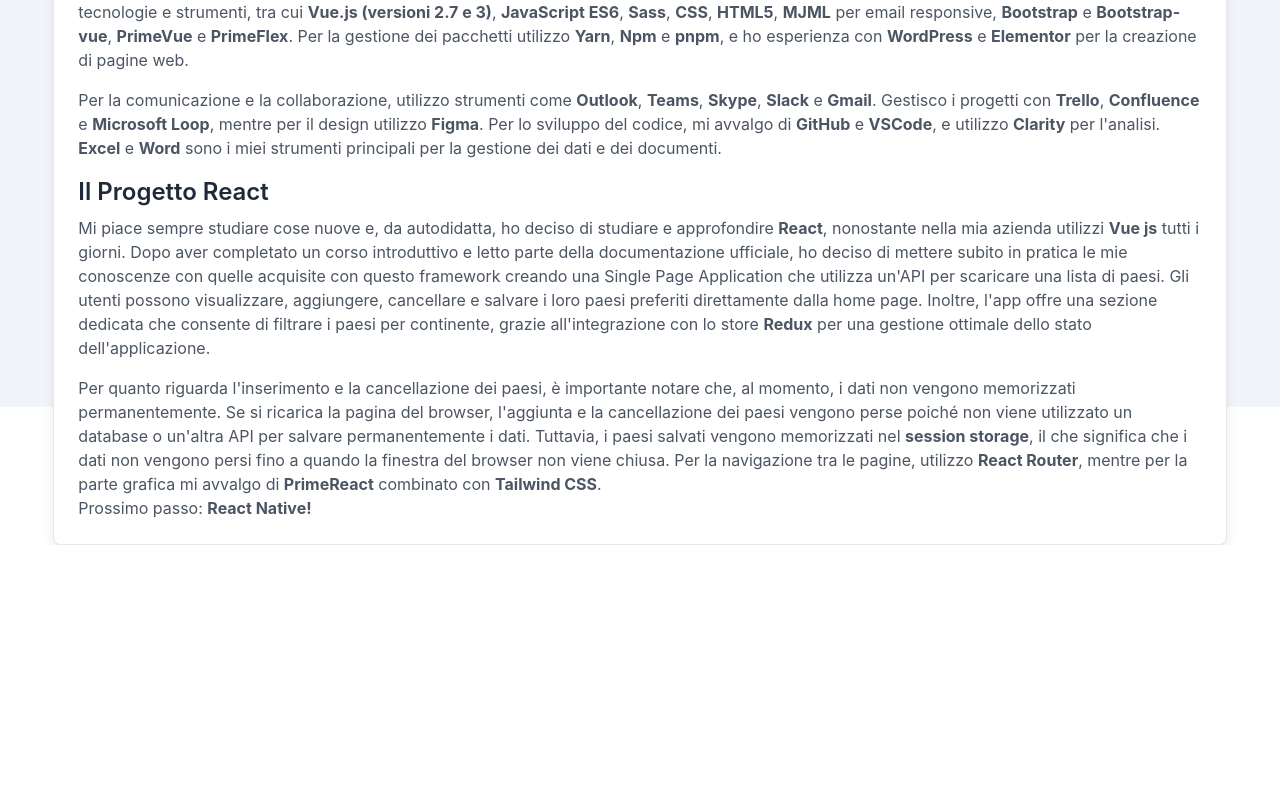
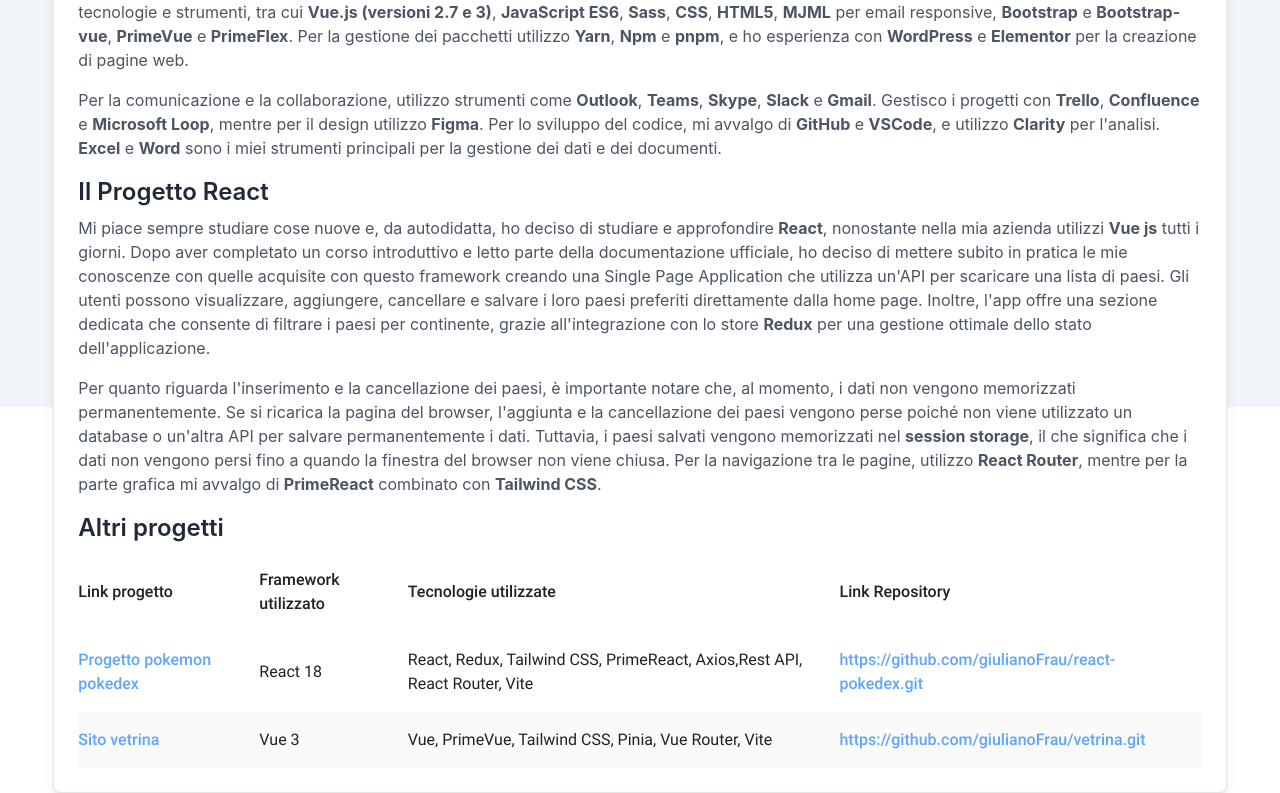
Before and after one commit to giulianoFrau/react-approach, a React (Vite) app: page /about in a window 1280 px wide. Shown: the part 473-1266 px from the top of the page. Before the commit the page ends 1018 px from the top, so only its background shows below. Built offline with nearby package versions, Linux system fonts and the light colour scheme.

Commit message:
feat: modificata pagina about

```diff
--- a/src/components/AppAbout.jsx
+++ b/src/components/AppAbout.jsx
@@ -1,8 +1,7 @@
-import { Avatar } from 'primereact/avatar';
-
+import { Avatar } from "primereact/avatar";
+import AppProject from "./AppProject";
 const AppAbout = () => {
   return (
-
     <div className="w-11/12 m-auto my-10 p-6 bg-white border border-gray-200 shadow-lg rounded-lg ">
       <div className="text-center mb-6">
         <Avatar
@@ -14,25 +13,69 @@ const AppAbout = () => {
       </div>
       <h3 className="text-2xl font-semibold text-gray-800 mb-2">Chi sono</h3>
       <p className="text-gray-600 mb-4">
-        Lavoro come Frontend Developer da più di 3 anni. Durante la mia carriera, ho avuto l'opportunità di partecipare attivamente a tutte le fasi della progettazione e dello sviluppo dei progetti aziendali. Mi occupo della creazione di Landing Pages orientate alla Lead Generation, della progettazione di rubriche personali e applicativi CRUD in generale. Inoltre, ho contribuito allo sviluppo e alla manutenzione dell'intranet aziendale, un sistema complesso che gestisce le risorse umane, le richieste di ferie e permessi, e altre funzionalità cruciali per il funzionamento quotidiano dell'azienda.
+        Lavoro come Frontend Developer da più di 3 anni. Durante la mia
+        carriera, ho avuto l'opportunità di partecipare attivamente a tutte le
+        fasi della progettazione e dello sviluppo dei progetti aziendali. Mi
+        occupo della creazione di Landing Pages orientate alla Lead Generation,
+        della progettazione di rubriche personali e applicativi CRUD in
+        generale. Inoltre, ho contribuito allo sviluppo e alla manutenzione
+        dell'intranet aziendale, un sistema complesso che gestisce le risorse
+        umane, le richieste di ferie e permessi, e altre funzionalità cruciali
+        per il funzionamento quotidiano dell'azienda.
       </p>
       <p className="text-gray-600 mb-4">
-        Il mio obiettivo è garantire un'ottima esperienza utente (UX) e un'interfaccia utente (UI) efficace e coinvolgente. Utilizzo una vasta gamma di tecnologie e strumenti, tra cui <b>Vue.js (versioni 2.7 e 3)</b>, <b>JavaScript ES6</b>, <b>Sass</b>, <b>CSS</b>, <b>HTML5</b>, <b>MJML</b> per email responsive, <b>Bootstrap</b> e <b>Bootstrap-vue</b>, <b>PrimeVue</b> e <b>PrimeFlex</b>. Per la gestione  dei pacchetti utilizzo <b>Yarn</b>, <b>Npm</b> e <b>pnpm</b>, e ho esperienza con <b>WordPress</b> e <b>Elementor</b> per la creazione di pagine web.
+        Il mio obiettivo è garantire un'ottima esperienza utente (UX) e
+        un'interfaccia utente (UI) efficace e coinvolgente. Utilizzo una vasta
+        gamma di tecnologie e strumenti, tra cui{" "}
+        <b>Vue.js (versioni 2.7 e 3)</b>, <b>JavaScript ES6</b>, <b>Sass</b>,{" "}
+        <b>CSS</b>, <b>HTML5</b>, <b>MJML</b> per email responsive,{" "}
+        <b>Bootstrap</b> e <b>Bootstrap-vue</b>, <b>PrimeVue</b> e{" "}
+        <b>PrimeFlex</b>. Per la gestione dei pacchetti utilizzo <b>Yarn</b>,{" "}
+        <b>Npm</b> e <b>pnpm</b>, e ho esperienza con <b>WordPress</b> e{" "}
+        <b>Elementor</b> per la creazione di pagine web.
       </p>
       <p className="text-gray-600 mb-4">
-        Per la comunicazione e la collaborazione, utilizzo strumenti come <b>Outlook</b>, <b>Teams</b>, <b>Skype</b>, <b>Slack</b> e <b>Gmail</b>. Gestisco i progetti con <b>Trello</b>, <b>Confluence</b> e <b>Microsoft Loop</b>, mentre per il design utilizzo <b>Figma</b>. Per lo sviluppo del codice, mi avvalgo di <b>GitHub</b> e <b>VSCode</b>, e utilizzo <b>Clarity</b> per l'analisi. <b>Excel</b> e <b>Word</b> sono i miei strumenti principali per la gestione dei dati e dei documenti.
+        Per la comunicazione e la collaborazione, utilizzo strumenti come{" "}
+        <b>Outlook</b>, <b>Teams</b>, <b>Skype</b>, <b>Slack</b> e <b>Gmail</b>.
+        Gestisco i progetti con <b>Trello</b>, <b>Confluence</b> e{" "}
+        <b>Microsoft Loop</b>, mentre per il design utilizzo <b>Figma</b>. Per
+        lo sviluppo del codice, mi avvalgo di <b>GitHub</b> e <b>VSCode</b>, e
+        utilizzo <b>Clarity</b> per l'analisi. <b>Excel</b> e <b>Word</b> sono i
+        miei strumenti principali per la gestione dei dati e dei documenti.
       </p>
-      <h3 className="text-2xl font-semibold text-gray-800 mb-2">Il Progetto React</h3>
+      <h3 className="text-2xl font-semibold text-gray-800 mb-2">
+        Il Progetto React
+      </h3>
       <p className="text-gray-600 mb-4">
-      Mi piace sempre studiare cose nuove e, da autodidatta, ho deciso di studiare e approfondire <b>React</b>, nonostante nella mia azienda utilizzi <b>Vue js</b> tutti i giorni. Dopo aver completato un corso introduttivo e letto parte della documentazione ufficiale, ho deciso di mettere subito in pratica le mie conoscenze con quelle acquisite con questo framework creando una Single Page Application che utilizza un'API per scaricare una lista di paesi. Gli utenti possono visualizzare, aggiungere, cancellare e salvare i loro paesi preferiti direttamente dalla home page. Inoltre, l'app offre una sezione dedicata che consente di filtrare i paesi per continente, grazie all'integrazione con lo store <b>Redux</b> per una gestione ottimale dello stato dell'applicazione.
+        Mi piace sempre studiare cose nuove e, da autodidatta, ho deciso di
+        studiare e approfondire <b>React</b>, nonostante nella mia azienda
+        utilizzi <b>Vue js</b> tutti i giorni. Dopo aver completato un corso
+        introduttivo e letto parte della documentazione ufficiale, ho deciso di
+        mettere subito in pratica le mie conoscenze con quelle acquisite con
+        questo framework creando una Single Page Application che utilizza un'API
+        per scaricare una lista di paesi. Gli utenti possono visualizzare,
+        aggiungere, cancellare e salvare i loro paesi preferiti direttamente
+        dalla home page. Inoltre, l'app offre una sezione dedicata che consente
+        di filtrare i paesi per continente, grazie all'integrazione con lo store{" "}
+        <b>Redux</b> per una gestione ottimale dello stato dell'applicazione.
+      </p>
+      <p className="text-gray-600 mb-4">
+        Per quanto riguarda l'inserimento e la cancellazione dei paesi, è
+        importante notare che, al momento, i dati non vengono memorizzati
+        permanentemente. Se si ricarica la pagina del browser, l'aggiunta e la
+        cancellazione dei paesi vengono perse poiché non viene utilizzato un
+        database o un'altra API per salvare permanentemente i dati. Tuttavia, i
+        paesi salvati vengono memorizzati nel <b>session storage</b>, il che
+        significa che i dati non vengono persi fino a quando la finestra del
+        browser non viene chiusa. Per la navigazione tra le pagine, utilizzo{" "}
+        <b>React Router</b>, mentre per la parte grafica mi avvalgo di{" "}
+        <b>PrimeReact</b> combinato con <b>Tailwind CSS</b>.
+      </p>
+      <h3 className="text-2xl font-semibold text-gray-800 mb-2">
+        Altri progetti
+      </h3>
 
-      </p>
-      <p className="text-gray-600">
-
-Per quanto riguarda l'inserimento e la cancellazione dei paesi, è importante notare che, al momento, i dati non vengono memorizzati permanentemente. Se si ricarica la pagina del browser, l'aggiunta e la cancellazione dei paesi vengono perse poiché non viene utilizzato un database o un'altra API per salvare permanentemente i dati. Tuttavia, i paesi salvati vengono memorizzati nel <b>session storage</b>, il che significa che i dati non vengono persi fino a quando la finestra del browser non viene chiusa.
-Per la navigazione tra le pagine, utilizzo <b>React Router</b>, mentre per la parte grafica mi avvalgo di <b>PrimeReact</b> combinato con <b>Tailwind CSS</b>.<br></br> Prossimo passo: <b>React Native!</b>
-
-      </p>
+      <AppProject />
     </div>
   );
 };
--- /dev/null
+++ b/src/components/AppProject.jsx
@@ -0,0 +1,39 @@
+import { DataTable } from "primereact/datatable";
+import { Column } from "primereact/column";
+import { projects } from "../options/projects.js";
+
+const AppProject = () => {
+  return (
+    <div className="card">
+      <DataTable
+        value={projects}
+        stripedRows
+        tableStyle={{ minWidth: "50rem" }}
+        className="p-0"
+      >
+        <Column
+          field="progetto"
+          header="Link progetto"
+          body={(rowData) => (
+            <a href={rowData.link_progetto} target="_blank">
+              {rowData.progetto}
+            </a>
+          )}
+        ></Column>
+        <Column field="framework" header="Framework utilizzato"></Column>
+        <Column field="tecnologie" header="Tecnologie utilizzate"></Column>
+        <Column
+          field="link_repo"
+          header="Link Repository"
+          body={(rowData) => (
+            <a href={rowData.link_repo} target="_blank">
+              {rowData.link_repo}
+            </a>
+          )}
+        ></Column>
+      </DataTable>
+    </div>
+  );
+};
+
+export default AppProject;
--- a/src/index.css
+++ b/src/index.css
@@ -15,23 +15,29 @@
   -moz-osx-font-smoothing: grayscale;
 }
 
-html, body {
+html,
+body {
   background-color: #f1f5f9;
   height: 110vh;
 }
 
 .p-radiobutton-box {
-  border: 1px solid #60A5FA;
+  border: 1px solid #60a5fa;
 }
 
 a {
   font-weight: 500;
-  color: #60A5FA;
+  color: #60a5fa;
   text-decoration: inherit;
 }
 
 a:hover {
-  color: #60A5FA;
+  color: #60a5fa;
+}
+
+th,
+td {
+  padding-left: 0;
 }
 
 h1 {
@@ -43,7 +49,7 @@ h1 {
 }
 
 button:hover {
-  background-color: #60A5FA;
+  background-color: #60a5fa;
 }
 
 button:focus,
@@ -71,9 +77,9 @@ button:focus-visible {
 }
 
 .paginator .p-paginator .p-paginator-page.p-highlight {
-  background-color: #60A5FA;
+  background-color: #60a5fa;
   color: #ffffff;
-  border-color: #60A5FA;
+  border-color: #60a5fa;
 }
 
 .paginator .p-paginator .p-paginator-page:hover {
--- /dev/null
+++ b/src/options/projects.js
@@ -0,0 +1,17 @@
+export const projects = [
+  {
+    progetto: "Progetto pokemon pokedex",
+    link_progetto: "https://react-pokedex-zeta-three.vercel.app/",
+    framework: "React 18",
+    tecnologie:
+      "React, Redux, Tailwind CSS, PrimeReact, Axios,Rest API, React Router, Vite",
+    link_repo: "https://github.com/giulianoFrau/react-pokedex.git",
+  },
+  {
+    progetto: "Sito vetrina",
+    link_progetto: "https://sitovetrina.vercel.app/#/homePage",
+    framework: "Vue 3",
+    tecnologie: "Vue, PrimeVue, Tailwind CSS, Pinia, Vue Router, Vite",
+    link_repo: "https://github.com/giulianoFrau/vetrina.git",
+  },
+];
```
